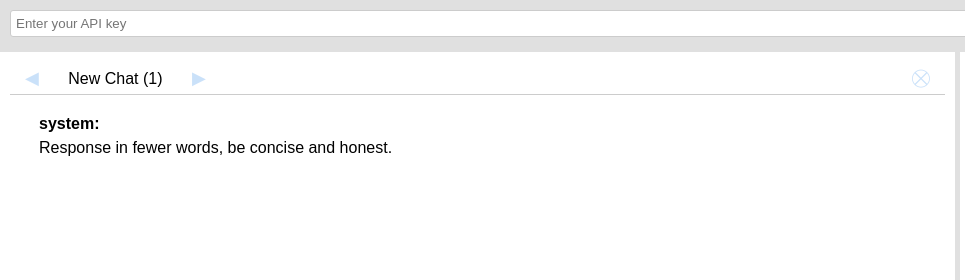
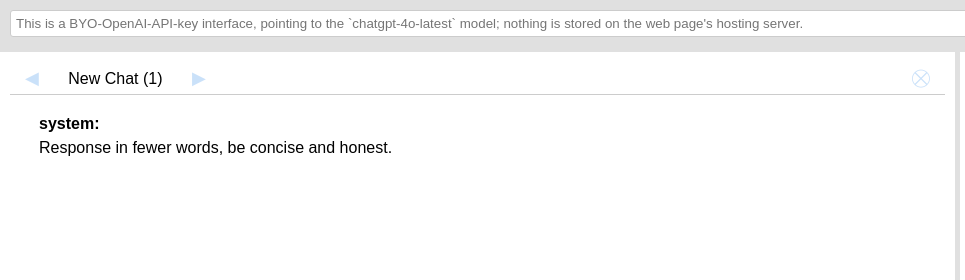
Before and after one commit to kaxing/websites, a website: page buildwithllm/simprochat.html in a window 1280 px wide. Shown: the top 280 px of the page, 0-965 px from the left. Drawn offline with Linux system fonts and the light colour scheme; a web font is replaced by a local one.

Commit message:
simprochat: Fix apikey input hidden UX

```diff
--- a/buildwithllm/simprochat.html
+++ b/buildwithllm/simprochat.html
@@ -64,7 +64,7 @@ pre.codeblock code {font-family: 'Courier New', Courier, monospace; font-size: 1
 </style>
 </head>
 <body>
-<div id="apiKeySection" onclick="this.classList.toggle('hidden');"><input type="password" id="apiKeyInput" placeholder="Enter your API key" oninput="saveApiKey()"></div>
+<div id="apiKeySection" onclick="this.classList.toggle('hidden');"><input type="password" id="apiKeyInput" placeholder="This is a BYO-OpenAI-API-key interface, pointing to the `chatgpt-4o-latest` model; nothing is stored on the web page's hosting server." oninput="saveApiKey()" onclick="event.stopPropagation();"></div>
 <div id="mainContent">
 <div id="mainColumn">
 <div id="chatHistoryNavigation">
```
